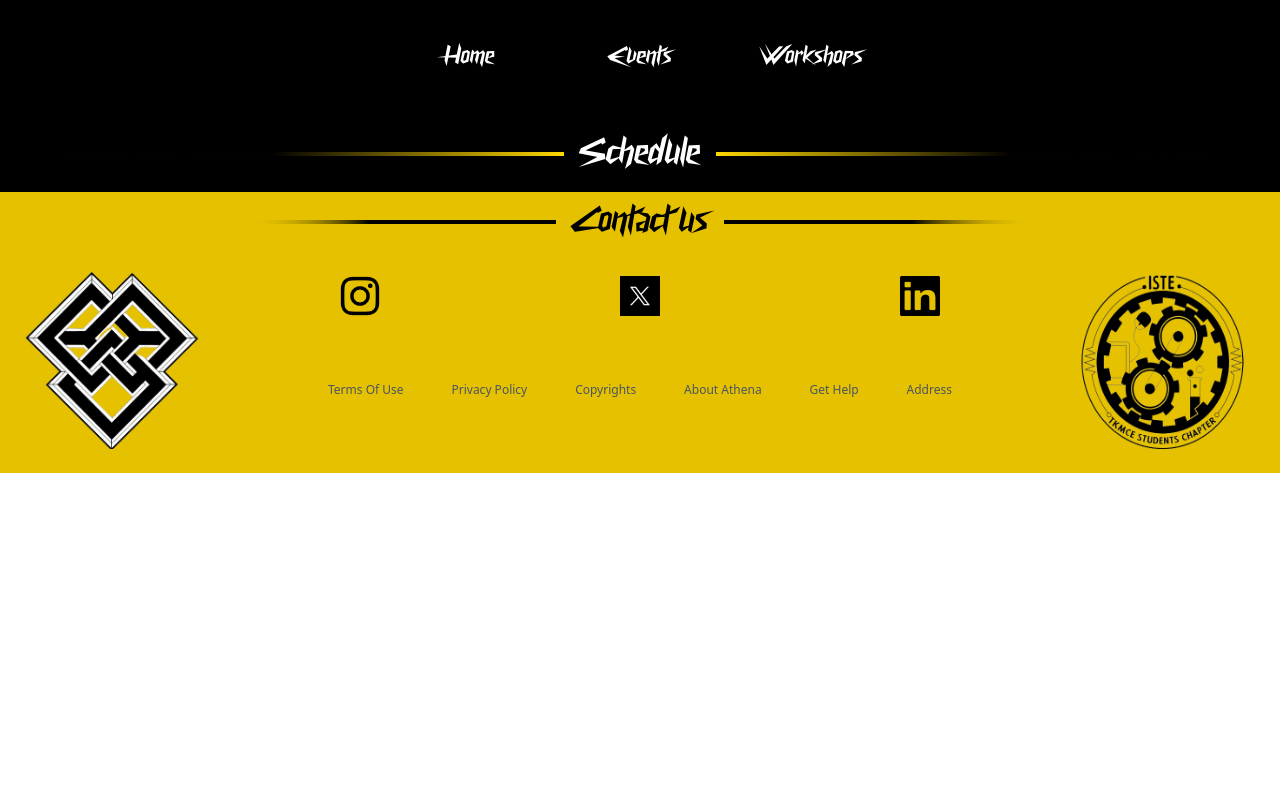
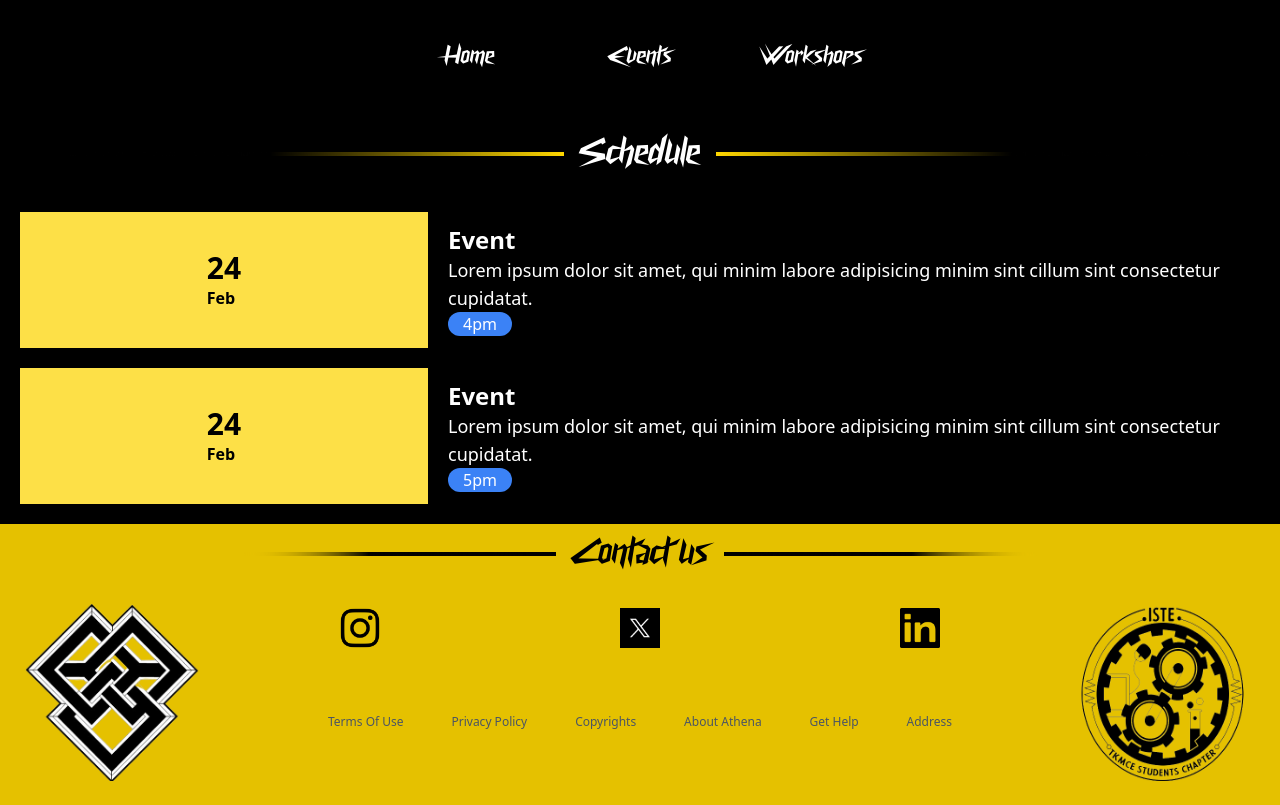
Before and after one commit to ISTE-TKMCE/athena24, a React (Vite) app: page /schedule in a window 1280 px wide. Built offline with nearby package versions, Linux system fonts and the light colour scheme.

Commit message:
schedule

```diff
--- a/src/App.jsx
+++ b/src/App.jsx
@@ -13,7 +13,7 @@ export default function App() {
     <div className="bg-black text-white">
       <BrowserRouter>
         <NavBar/>
-        <Routes>
+        <Routes >
           <Route path="/" element={<Home/>} />
           <Route path="/event/:eventid" element={<EventPage/>}/>
           <Route path="/events" element={<Events/>}/>
--- a/src/routes/schedule.jsx
+++ b/src/routes/schedule.jsx
@@ -2,8 +2,24 @@ import CustomH from "../components/customh.jsx"
 import scheduleDetails from "../content/schedule.js"
 export default function Schedule() {
   return(
-  <div>
+  <div className="grid place-items-center">
     <CustomH name="Schedule" type="1"/>
+      <div>
+        {scheduleDetails.map((e)=> {
+          return(<div className="grid grid-cols-3 m-5 gap-2">
+            <div className="grid place-content-center bg-yellow-300 text-black min-h-32">
+              <div className="text-3xl font-bold">{e.date.split("-")[0]}</div>
+              <div className="font-bold">Feb</div>
+            </div>
+            <div className="col-span-2 m-3">
+              <div className="text-2xl font-bold">{e.name}</div>
+              <div className="text-lg">{e.des}</div>
+              <div className="bg-blue-500 w-16 text-center rounded-xl px-1">{e.time}</div>
+            </div>
+          </div>)
+        })}
+
+      </div>
    </div>
   )
 
```
